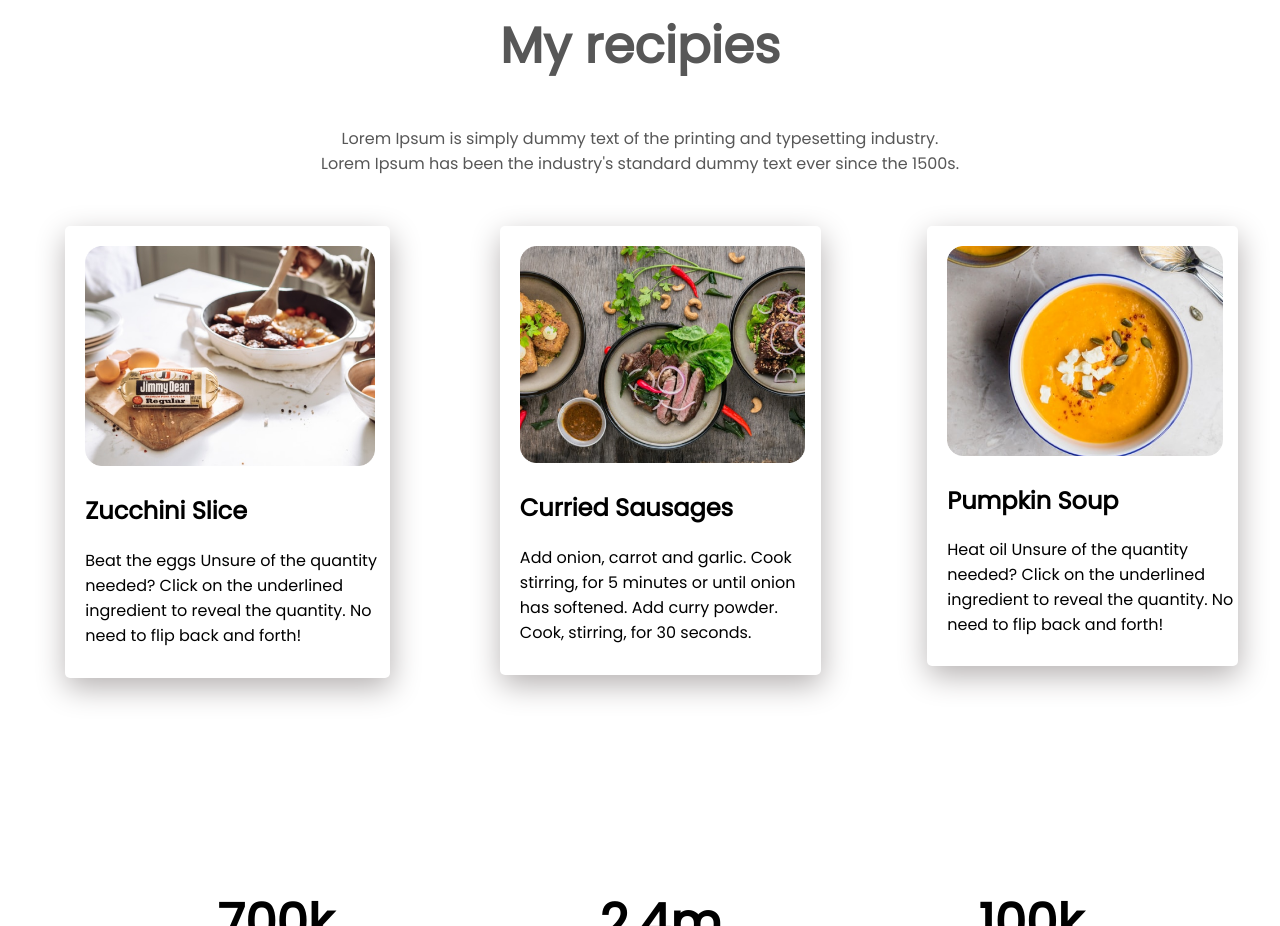
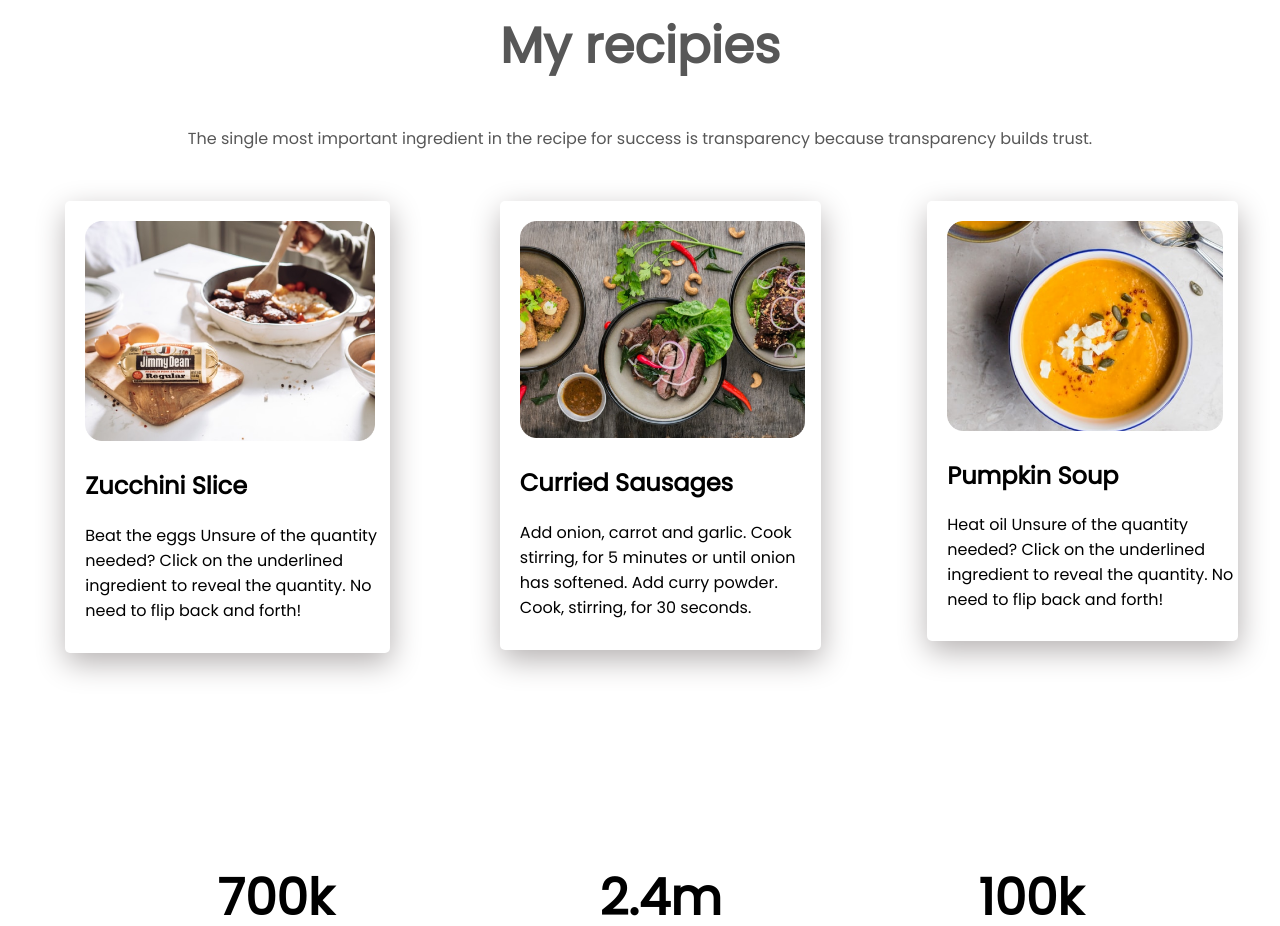
Before and after one commit to ibrahimbak/food-network, a plain HTML site: page index.html in a window 1280 px wide. Shown: the part 1880-2806 px from the top of the page. Drawn offline with Linux system fonts and the light colour scheme.

Commit message:
final version 1

```diff
--- a/index.html
+++ b/index.html
@@ -55,9 +55,8 @@
     </section>
     <section id="recipies-head" class="color-text">
         <h1>My recipies</h1>
-        <p>Lorem Ipsum is simply dummy text of the printing and typesetting industry.<br>Lorem Ipsum has been the
-            industry's standard dummy text ever since the
-            1500s.</p>
+        <p>The single most important ingredient in the recipe for success is transparency because transparency builds
+            trust.</p>
     </section>
     <div class="flexible-container">
         <section>
```
